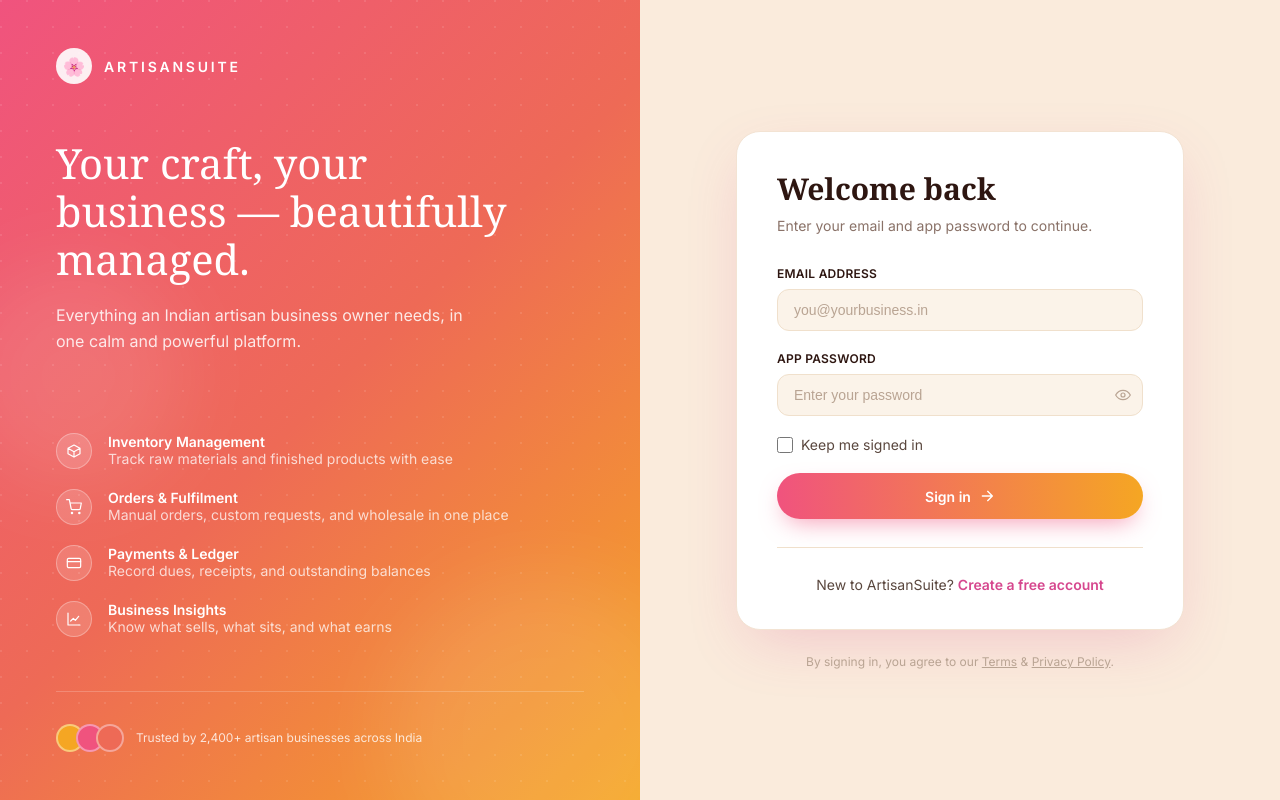
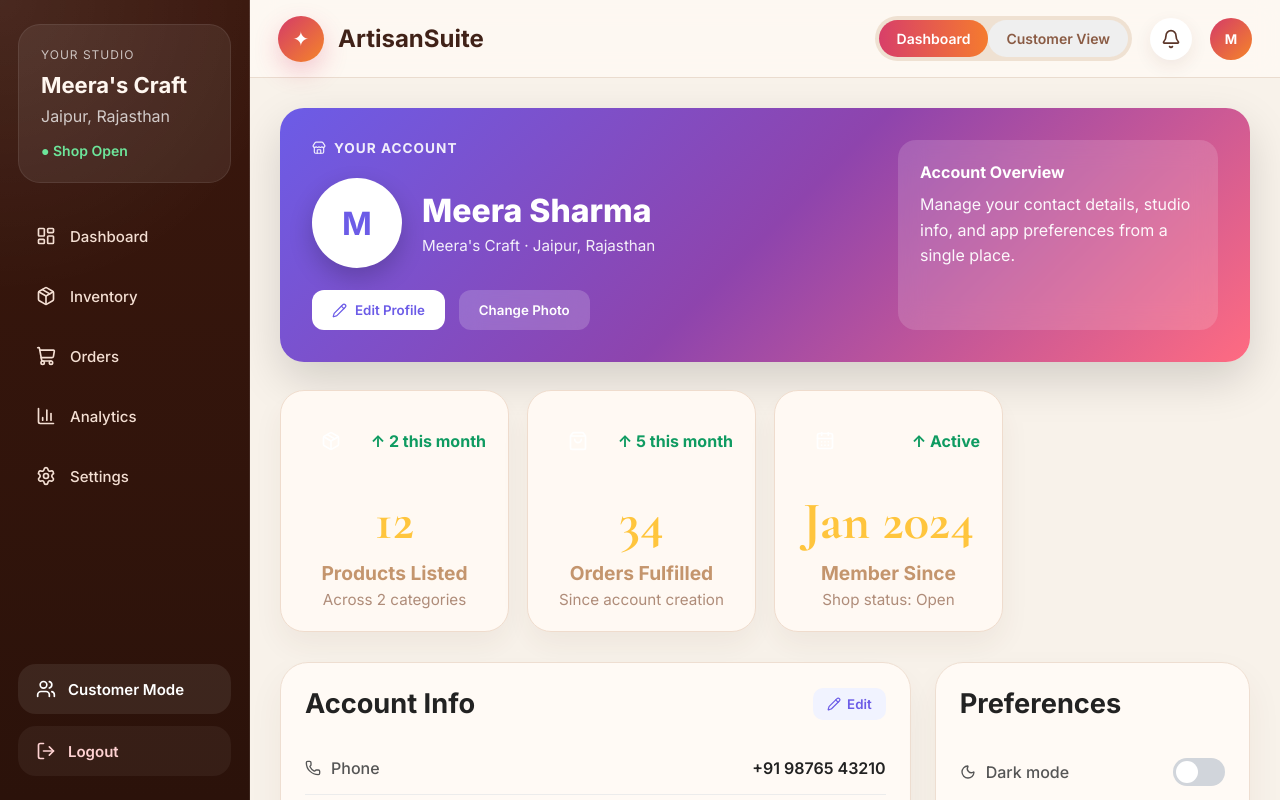
Before and after one commit to sanyogita-c05/Nirvana, a React (Vite) app in the folder frontend/: page /profile in a window 1280 px wide. Before the commit this address led to /login. Built offline with nearby package versions, Linux system fonts and the light colour scheme.

Commit message:
Merged latest updates from frontend branch into frontend/

```diff
--- a/frontend/src/App.jsx
+++ b/frontend/src/App.jsx
@@ -12,27 +12,25 @@ import CustomerView from "./pages/CustomerView";
 import ProductDetails from "./pages/ProductDetails";
 import SettingsPage from "./pages/SettingsPage";
 import Profile from "./pages/Profile";
-import ProtectedRoute from "./components/layout/ProtectedRoute";
 
 function App() {
   return (
     <BrowserRouter>
       <Routes>
-        {/* Public routes */}
         <Route path="/" element={<Home />} />
         <Route path="/login" element={<Login />} />
         <Route path="/signup" element={<Signup />} />
+        <Route path="/settings" element={<SettingsPage />} />
+        <Route path="/dashboard" element={<DashboardPage />} />
+        <Route path="/inventory" element={<InventoryPage />} />
+        <Route path="/orders" element={<Orders />} />
+        <Route path="/add-product" element={<AddProduct />} />
+        <Route path="/analytics" element={<Analytics />} />
+        <Route path="/settings" element={<Settings />} />
+        <Route path="/profile" element={<Profile />} />
+
         <Route path="/customer-view" element={<CustomerView />} />
         <Route path="/product/:id" element={<ProductDetails />} />
-
-        {/* Protected routes */}
-        <Route path="/dashboard" element={<ProtectedRoute><DashboardPage /></ProtectedRoute>} />
-        <Route path="/inventory" element={<ProtectedRoute><InventoryPage /></ProtectedRoute>} />
-        <Route path="/orders" element={<ProtectedRoute><Orders /></ProtectedRoute>} />
-        <Route path="/add-product" element={<ProtectedRoute><AddProduct /></ProtectedRoute>} />
-        <Route path="/analytics" element={<ProtectedRoute><Analytics /></ProtectedRoute>} />
-        <Route path="/settings" element={<ProtectedRoute><SettingsPage /></ProtectedRoute>} />
-        <Route path="/profile" element={<ProtectedRoute><Profile /></ProtectedRoute>} />
       </Routes>
     </BrowserRouter>
   );
--- a/frontend/src/components/orders/OrderHero.jsx
+++ b/frontend/src/components/orders/OrderHero.jsx
@@ -52,7 +52,7 @@ function OrderHero() {
           </div>
 
           <div className="summary-item">
-            <h2>$2,967</h2>
+            <h2>₹2,967</h2>
             <span>Revenue</span>
           </div>
 
--- a/frontend/src/components/settings/PasswordSettings.jsx
+++ b/frontend/src/components/settings/PasswordSettings.jsx
@@ -1,38 +1,4 @@
-import { useState } from "react";
-import { changePassword } from "../../api/auth";
-
 function PasswordSettings() {
-  const [form, setForm] = useState({ oldPassword: "", newPassword: "", confirmPassword: "" });
-  const [error, setError] = useState("");
-  const [success, setSuccess] = useState("");
-  const [loading, setLoading] = useState(false);
-
-  const handleChange = (e) => {
-    setForm((prev) => ({ ...prev, [e.target.name]: e.target.value }));
-  };
-
-  const handleSubmit = async (e) => {
-    e.preventDefault();
-    setError("");
-    setSuccess("");
-
-    if (form.newPassword !== form.confirmPassword) {
-      return setError("New passwords do not match.");
-    }
-
-    setLoading(true);
-    try {
-      const token = localStorage.getItem("token");
-      await changePassword({ oldPassword: form.oldPassword, newPassword: form.newPassword }, token);
-      setSuccess("Password updated successfully.");
-      setForm({ oldPassword: "", newPassword: "", confirmPassword: "" });
-    } catch (err) {
-      setError(err.response?.data?.message || "Failed to update password.");
-    } finally {
-      setLoading(false);
-    }
-  };
-
   return (
     <div className="settings-card">
 
@@ -41,54 +7,30 @@ function PasswordSettings() {
         Choose a strong password you don't use elsewhere.
       </p>
 
-      {error && <p style={{ color: "red", marginBottom: "8px" }}>{error}</p>}
-      {success && <p style={{ color: "green", marginBottom: "8px" }}>{success}</p>}
-
-      <form className="settings-form" onSubmit={handleSubmit}>
+      <form className="settings-form">
 
         <div className="form-group">
           <label>Current Password</label>
-          <input
-            type="password"
-            name="oldPassword"
-            placeholder="Enter current password"
-            value={form.oldPassword}
-            onChange={handleChange}
-            required
-          />
+          <input type="password" placeholder="Enter current password" />
         </div>
 
         <div className="settings-form-grid">
 
           <div className="form-group">
             <label>New Password</label>
-            <input
-              type="password"
-              name="newPassword"
-              placeholder="Enter new password"
-              value={form.newPassword}
-              onChange={handleChange}
-              required
-            />
+            <input type="password" placeholder="Enter new password" />
           </div>
 
           <div className="form-group">
             <label>Confirm New Password</label>
-            <input
-              type="password"
-              name="confirmPassword"
-              placeholder="Re-enter new password"
-              value={form.confirmPassword}
-              onChange={handleChange}
-              required
-            />
+            <input type="password" placeholder="Re-enter new password" />
           </div>
 
         </div>
 
         <div className="settings-form-actions">
-          <button type="submit" className="save-changes-btn" disabled={loading}>
-            {loading ? "Updating..." : "Update Password"}
+          <button type="submit" className="save-changes-btn">
+            Update Password
           </button>
         </div>
 
--- a/frontend/src/pages/Profile.css
+++ b/frontend/src/pages/Profile.css
@@ -1,291 +1,289 @@
-@import url("https://fonts.googleapis.com/css2?family=Fraunces:opsz,wght@9..144,500;9..144,600;9..144,700&family=Inter:wght@400;500;600;700&display=swap");
+@import url("https://fonts.googleapis.com/css2?family=Inter:wght@400;500;600;700;800&display=swap");
 
-.profile-page {
-  min-height: 100vh;
-  display: flex;
-  justify-content: center;
-  align-items: flex-start;
-  padding: 48px 16px;
-  font-family: "Inter", sans-serif;
-  transition: background-color 0.25s ease, color 0.25s ease;
+.profile-hero{
+  display:flex;
+  justify-content:space-between;
+  gap:32px;
+  background:linear-gradient(135deg,#6c5ce7,#8e44ad,#ff6b81);
+  color:#fff;
+  border-radius:24px;
+  padding:32px;
+  margin-bottom:28px;
+  flex-wrap:wrap;
+  box-shadow:0 18px 45px rgba(0,0,0,.15);
 }
 
-.profile-page.dark {
-  background-color: #1c1210;
-  color: #f3ece7;
+.profile-hero__left{
+  display:flex;
+  flex-direction:column;
+  gap:22px;
 }
 
-.profile-page.light {
-  background-color: #f7ede2;
-  color: #2b1810;
+.profile-hero__eyebrow{
+  display:flex;
+  align-items:center;
+  gap:8px;
+  font-size:.85rem;
+  font-weight:700;
+  text-transform:uppercase;
+  letter-spacing:1px;
+  opacity:.9;
 }
 
-.profile-card {
-  width: 100%;
-  max-width: 440px;
-  position: relative;
+.profile-hero__identity{
+  display:flex;
+  align-items:center;
+  gap:20px;
 }
 
-/* --- Back button --- */
-
-.profile-back-btn {
-  position: absolute;
-  top: 14px;
-  left: 14px;
-  z-index: 2;
-  background: rgba(0, 0, 0, 0.28);
-  backdrop-filter: blur(4px);
-  border: none;
-  border-radius: 50%;
-  width: 36px;
-  height: 36px;
-  display: flex;
-  align-items: center;
-  justify-content: center;
-  color: #fff;
-  cursor: pointer;
-  transition: background-color 0.15s ease;
+.profile-avatar-xl{
+  width:90px;
+  height:90px;
+  border-radius:50%;
+  background:#fff;
+  color:#6c5ce7;
+  display:flex;
+  align-items:center;
+  justify-content:center;
+  font-size:2rem;
+  font-weight:700;
+  box-shadow:0 10px 25px rgba(0,0,0,.2);
 }
 
-.profile-back-btn:hover {
-  background: rgba(0, 0, 0, 0.42);
+.profile-hero__name{
+  margin:0;
+  font-size:2rem;
+  font-weight:800;
 }
 
-/* --- Banner + avatar --- */
-
-.profile-banner {
-  height: 152px;
-  border-radius: 22px;
-  background: linear-gradient(135deg, #e94057 0%, #f27121 100%);
-  background-image:
-    radial-gradient(rgba(255, 255, 255, 0.16) 1.5px, transparent 1.5px),
-    linear-gradient(135deg, #e94057 0%, #f27121 100%);
-  background-size: 18px 18px, 100% 100%;
-  position: relative;
-  margin-bottom: 52px;
+.profile-hero__studio{
+  margin-top:6px;
+  opacity:.9;
+  font-size:.95rem;
 }
 
-.profile-avatar-large {
-  width: 92px;
-  height: 92px;
-  border-radius: 50%;
-  background: linear-gradient(135deg, #ffb199, #e94057);
-  display: flex;
-  align-items: center;
-  justify-content: center;
-  font-family: "Fraunces", serif;
-  font-size: 34px;
-  font-weight: 600;
-  color: #fff;
-  border: 4px solid #1c1210;
-  box-shadow: 0 6px 18px rgba(0, 0, 0, 0.25);
-  position: absolute;
-  left: 50%;
-  bottom: -46px;
-  transform: translateX(-50%);
+.profile-hero__actions{
+  display:flex;
+  gap:14px;
+  flex-wrap:wrap;
 }
 
-.profile-page.light .profile-avatar-large {
-  border-color: #f7ede2;
+.hero-btn{
+  border:none;
+  border-radius:12px;
+  padding:12px 20px;
+  cursor:pointer;
+  font-weight:600;
+  display:flex;
+  align-items:center;
+  gap:8px;
+  transition:.25s;
 }
 
-/* --- Name + studio tag --- */
-
-.profile-heading {
-  text-align: center;
-  margin-bottom: 24px;
+.hero-btn--primary{
+  background:#fff;
+  color:#6c5ce7;
 }
 
-.profile-name {
-  font-family: "Fraunces", serif;
-  font-size: 24px;
-  font-weight: 600;
-  margin: 0 0 8px;
-  letter-spacing: 0.2px;
+.hero-btn--primary:hover{
+  transform:translateY(-2px);
 }
 
-.profile-studio-tag {
-  display: inline-block;
-  font-size: 12px;
-  font-weight: 500;
-  letter-spacing: 0.3px;
-  padding: 5px 12px;
-  border-radius: 999px;
-  color: #f2994a;
-  background: rgba(242, 153, 74, 0.14);
+.hero-btn:not(.hero-btn--primary){
+  background:rgba(255,255,255,.18);
+  color:#fff;
+  backdrop-filter:blur(10px);
 }
 
-.profile-page.light .profile-studio-tag {
-  color: #c1541f;
-  background: rgba(233, 64, 87, 0.1);
+.hero-btn:hover{
+  opacity:.9;
 }
 
-/* --- Info list --- */
-
-.profile-info-list {
-  border-radius: 18px;
-  overflow: hidden;
-  margin-bottom: 20px;
-  border: 1px solid transparent;
+.profile-hero__overview{
+  max-width:320px;
+  background:rgba(255,255,255,.15);
+  padding:22px;
+  border-radius:18px;
+  backdrop-filter:blur(12px);
 }
 
-.profile-page.dark .profile-info-list {
-  background: #241713;
-  border-color: rgba(255, 255, 255, 0.05);
+.profile-hero__overview h4{
+  margin:0 0 10px;
+  font-size:1rem;
 }
 
-.profile-page.light .profile-info-list {
-  background: #fffaf5;
-  border-color: rgba(43, 24, 16, 0.06);
+.profile-hero__overview p{
+  margin:0;
+  line-height:1.6;
+  opacity:.95;
 }
 
-.profile-info-row {
-  display: flex;
-  justify-content: space-between;
-  align-items: center;
-  padding: 14px 16px;
-  font-size: 14px;
-  border-bottom: 1px dashed rgba(255, 255, 255, 0.1);
+.profile-stats-grid{
+  display:grid;
+  grid-template-columns:repeat(auto-fit,minmax(220px,1fr));
+  gap:20px;
+  margin-bottom:30px;
 }
 
-.profile-page.light .profile-info-row {
-  border-bottom: 1px dashed rgba(43, 24, 16, 0.12);
+.profile-content-grid{
+  display:grid;
+  grid-template-columns:2fr 1fr;
+  gap:24px;
 }
 
-.profile-info-row:last-child {
-  border-bottom: none;
+.section-card{
+  background:#fff;
+  border-radius:20px;
+  padding:24px;
+  box-shadow:0 8px 24px rgba(0,0,0,.08);
 }
 
-.profile-info-label {
-  display: flex;
-  align-items: center;
-  gap: 10px;
-  opacity: 0.65;
+.section-card__header{
+  display:flex;
+  justify-content:space-between;
+  align-items:center;
+  margin-bottom:20px;
 }
 
-.profile-info-value {
-  font-weight: 600;
+.section-card__header h3{
+  margin:0;
+  font-size:1.2rem;
+  color:#222;
 }
 
-/* --- Icon badges --- */
-
-.icon-badge {
-  width: 28px;
-  height: 28px;
-  border-radius: 9px;
-  display: flex;
-  align-items: center;
-  justify-content: center;
-  flex-shrink: 0;
-  color: #f2994a;
-  background: rgba(242, 153, 74, 0.14);
+.icon-link-btn{
+  border:none;
+  background:#f1f3ff;
+  color:#6c5ce7;
+  border-radius:10px;
+  padding:8px 14px;
+  display:flex;
+  align-items:center;
+  gap:6px;
+  cursor:pointer;
+  font-weight:600;
 }
 
-.profile-page.light .icon-badge {
-  color: #c1541f;
-  background: rgba(233, 64, 87, 0.1);
+.icon-link-btn:hover{
+  background:#e3e6ff;
 }
 
-.icon-badge.logout-badge {
-  color: #ef5350;
-  background: rgba(239, 83, 80, 0.14);
+.info-row{
+  display:flex;
+  justify-content:space-between;
+  align-items:center;
+  padding:16px 0;
+  border-bottom:1px solid #ececec;
 }
 
-/* --- Menu --- */
-
-.profile-menu {
-  border-radius: 18px;
-  overflow: hidden;
-  border: 1px solid transparent;
+.info-row:last-child{
+  border-bottom:none;
 }
 
-.profile-page.dark .profile-menu {
-  background: #241713;
-  border-color: rgba(255, 255, 255, 0.05);
+.info-row__label{
+  display:flex;
+  align-items:center;
+  gap:10px;
+  color:#555;
+  font-weight:500;
 }
 
-.profile-page.light .profile-menu {
-  background: #fffaf5;
-  border-color: rgba(43, 24, 16, 0.06);
+.info-row__value{
+  color:#222;
+  font-weight:600;
 }
 
-.profile-menu-item {
-  width: 100%;
-  display: flex;
-  justify-content: space-between;
-  align-items: center;
-  padding: 15px 16px;
-  border: none;
-  border-bottom: 1px dashed rgba(255, 255, 255, 0.1);
-  background: none;
-  color: inherit;
-  font-family: inherit;
-  font-size: 15px;
-  font-weight: 500;
-  text-align: left;
+.info-row--clickable{
+  width:100%;
+  border:none;
+  background:none;
+  cursor:pointer;
+  font:inherit;
 }
 
-.profile-page.light .profile-menu-item {
-  border-bottom: 1px dashed rgba(43, 24, 16, 0.12);
+.info-row--clickable:hover{
+  color:#6c5ce7;
 }
 
-.profile-menu-item:last-child {
-  border-bottom: none;
+.info-row__chevron{
+  font-size:1.4rem;
+  color:#888;
 }
 
-.profile-menu-item.clickable {
-  cursor: pointer;
-  transition: background-color 0.15s ease;
+.logout-row{
+  color:#ef4444;
 }
 
-.profile-menu-item.clickable:hover {
-  background-color: rgba(242, 153, 74, 0.07);
+.logout-row:hover{
+  color:#dc2626;
 }
 
-.profile-menu-item.logout {
-  color: #ef5350;
+.toggle-switch{
+  width:52px;
+  height:28px;
+  border:none;
+  border-radius:999px;
+  background:#d1d5db;
+  cursor:pointer;
+  position:relative;
+  transition:.25s;
 }
 
-.profile-menu-label {
-  display: flex;
-  align-items: center;
-  gap: 12px;
+.toggle-switch.on{
+  background:#6c5ce7;
 }
 
-.chevron {
-  opacity: 0.35;
+.toggle-knob{
+  position:absolute;
+  width:22px;
+  height:22px;
+  border-radius:50%;
+  background:#fff;
+  top:3px;
+  left:3px;
+  transition:.25s;
 }
 
-/* --- Dark mode toggle --- */
-
-.toggle-switch {
-  width: 44px;
-  height: 25px;
-  border-radius: 999px;
-  border: none;
-  background: rgba(120, 100, 90, 0.35);
-  position: relative;
-  cursor: pointer;
-  transition: background 0.2s ease;
-  flex-shrink: 0;
+.toggle-switch.on .toggle-knob{
+  transform:translateX(24px);
 }
 
-.toggle-switch.on {
-  background: linear-gradient(135deg, #e94057, #f27121);
+@media(max-width:992px){
+  .profile-content-grid{
+    grid-template-columns:1fr;
+  }
+
+  .profile-hero{
+    flex-direction:column;
+  }
+
+  .profile-hero__overview{
+    max-width:100%;
+  }
 }
 
-.toggle-knob {
-  position: absolute;
-  top: 3px;
-  left: 3px;
-  width: 19px;
-  height: 19px;
-  border-radius: 50%;
-  background: #fff;
-  box-shadow: 0 2px 4px rgba(0, 0, 0, 0.2);
-  transition: transform 0.2s ease;
+@media(max-width:600px){
+  .profile-hero{
+    padding:24px;
+  }
+
+  .profile-hero__identity{
+    flex-direction:column;
+    text-align:center;
+  }
+
+  .profile-avatar-xl{
+    width:75px;
+    height:75px;
+    font-size:1.7rem;
+  }
+
+  .profile-hero__actions{
+    flex-direction:column;
+  }
+
+  .hero-btn{
+    width:100%;
+    justify-content:center;
+  }
 }
-
-.toggle-switch.on .toggle-knob {
-  transform: translateX(19px);
-}
--- a/frontend/src/pages/Profile.jsx
+++ b/frontend/src/pages/Profile.jsx
@@ -16,6 +16,7 @@ import {
 import DashBoardLayout from "../components/layout/DashBoardLayout";
 import StatCard from "../components/dashboard/StatCard";
 import "./Profile.css";
+
 // Frontend-only placeholder data — swap for real user/account
 // data once a backend is connected.
 const currentUser = {
```
